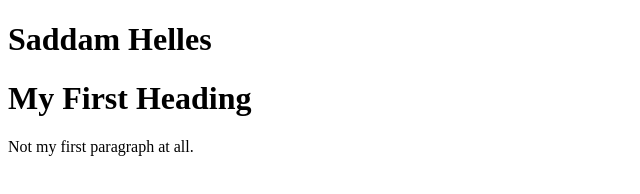
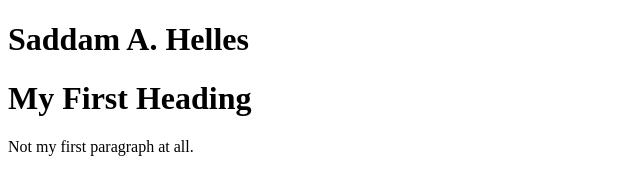
Before and after one commit to SaddamHelles/learning-log, a plain HTML site: page index.html in a window 1280 px wide. Shown: the whole page, without its empty margins (0-640 px from the left). Drawn offline with Linux system fonts and the light colour scheme.

Commit message:
add mid name as one character
add mid name as one character

```diff
--- a/index.html
+++ b/index.html
@@ -7,7 +7,7 @@
     <title>Git & Github</title>
   </head>
   <body>
-    <h1>Saddam Helles</h1>
+    <h1>Saddam A. Helles</h1>
     <h1>My First Heading</h1>
     <p>Not my first paragraph at all.</p>
   </body>
```
